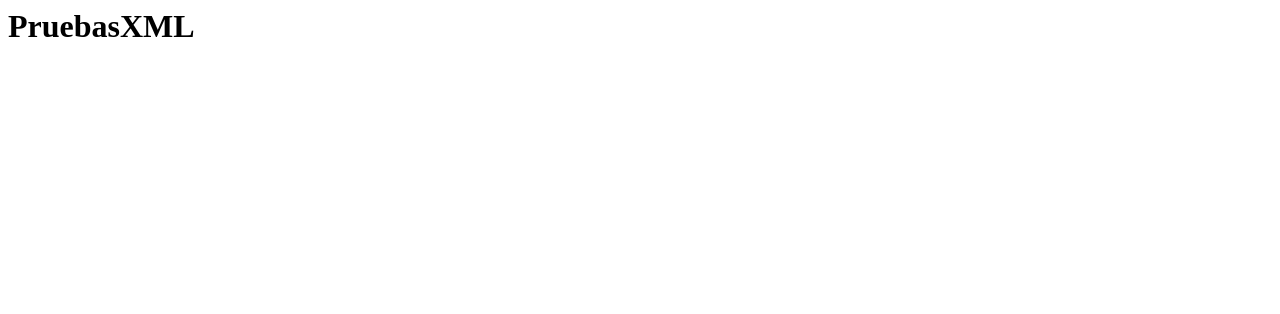
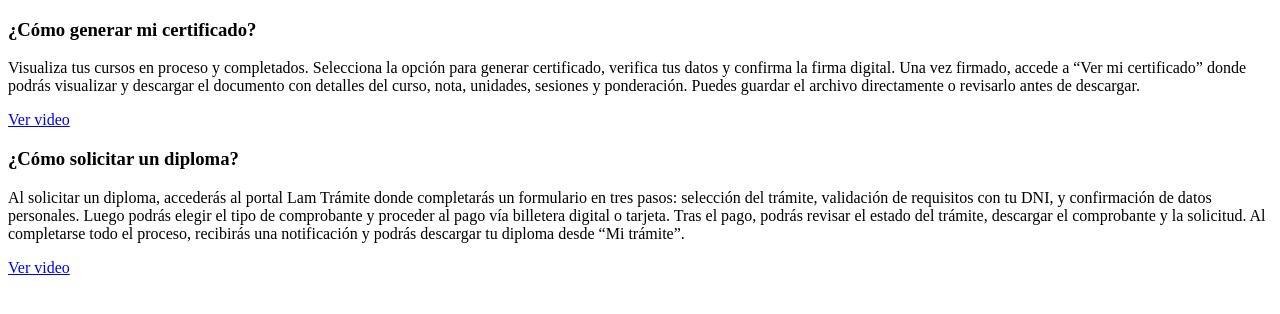
Before and after one commit to josvillegas/preubasxml, a plain HTML site: page index.html in a window 1280 px wide. Drawn offline with Linux system fonts and the light colour scheme.

Commit message:
Update index.html

```diff
--- a/index.html
+++ b/index.html
@@ -1 +1,20 @@
-<h1>PruebasXML</h1>
+<!DOCTYPE html>
+<html lang="en">
+<head>
+    <meta charset="UTF-8">
+    <meta name="viewport" content="width=device-width, initial-scale=1.0">
+    <title>Educación Continua</title>
+</head>
+<body>
+    <div>
+        <h3>¿Cómo generar mi certificado?</h3>
+        <p>Visualiza tus cursos en proceso y completados. Selecciona la opción para generar certificado, verifica tus datos y confirma la firma digital. Una vez firmado, accede a “Ver mi certificado” donde podrás visualizar y descargar el documento con detalles del curso, nota, unidades, sesiones y ponderación. Puedes guardar el archivo directamente o revisarlo antes de descargar.</p>
+        <a href="https://www.youtube.com/watch?v=HfBMCKp_Bm8">Ver video</a>
+    </div>
+    <div>
+        <h3>¿Cómo solicitar un diploma?</h3>
+        <p>Al solicitar un diploma, accederás al portal Lam Trámite donde completarás un formulario en tres pasos: selección del trámite, validación de requisitos con tu DNI, y confirmación de datos personales. Luego podrás elegir el tipo de comprobante y proceder al pago vía billetera digital o tarjeta. Tras el pago, podrás revisar el estado del trámite, descargar el comprobante y la solicitud. Al completarse todo el proceso, recibirás una notificación y podrás descargar tu diploma desde “Mi trámite”.</p>
+        <a href="https://youtu.be/QPkDCPfdADs?si=nY7wahsUG6cw3Aoe">Ver video</a>
+    </div>
+</body>
+</html>
```
